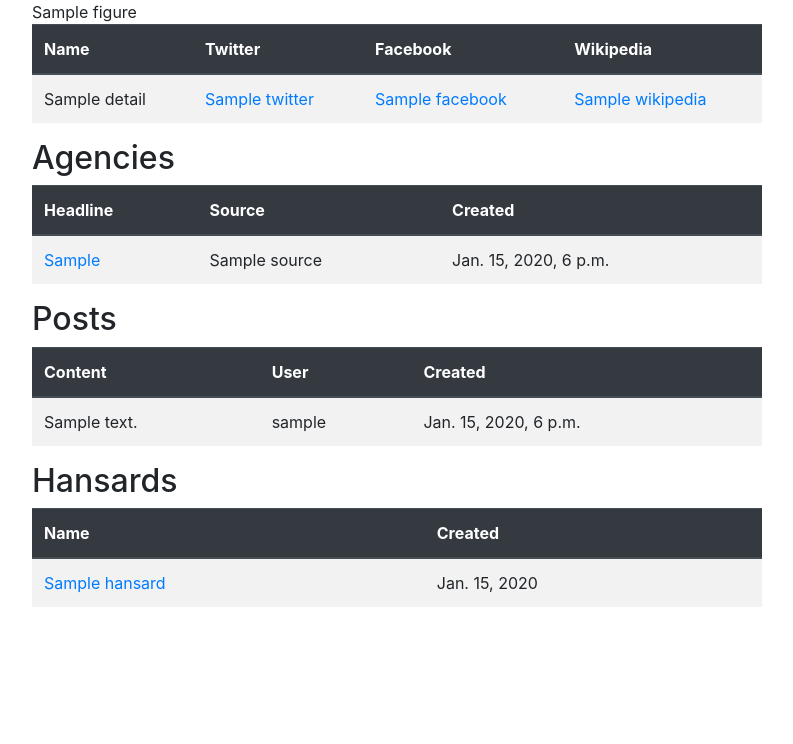
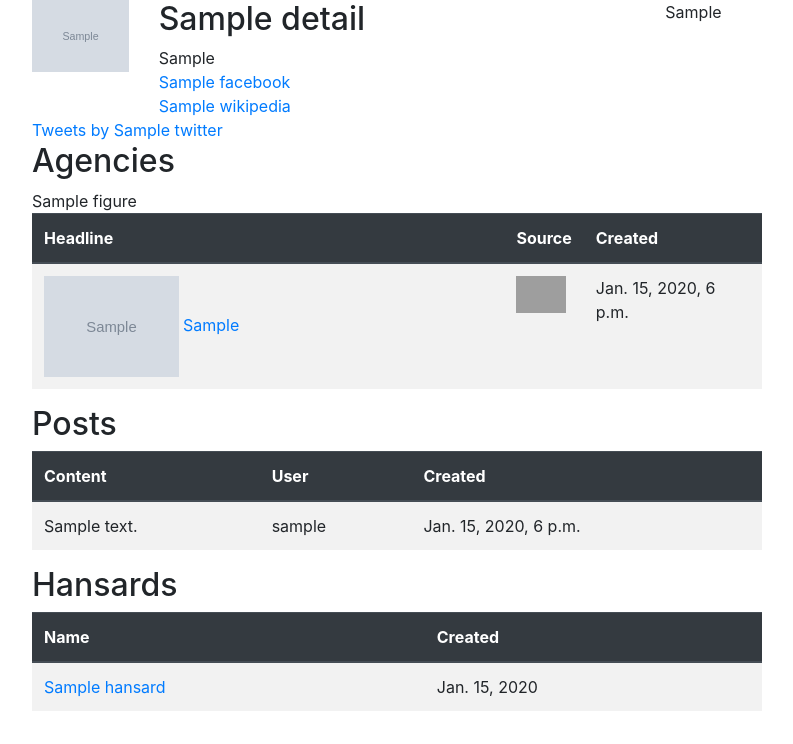
Before and after one commit to quiksilv/scrutiny, a Django app: template politicians/templates/politicians/view.html in a window 1280 px wide. Shown: the part 56-800 px from the top of the page, without its empty margins (243-1036 px from the left). Run offline with Django 3.2, Linux system fonts and the light colour scheme; tables that the repository leaves empty hold one stand-in row (values such as "Sample post"); the template is opened without the code that fills it: values that come from a table or form of the project are taken from there, most other values are stand-ins (such as "Sample title", 1, 10 or a date in 2020); grey boxes marked "Sample" are stand-in pictures; some libraries are stand-ins or nearby versions; grey boxes are pictures that could not be loaded.

Commit message:
experimental layout

```diff
--- a/agencies/management/commands/aggregator.py
+++ b/agencies/management/commands/aggregator.py
@@ -59,7 +59,11 @@ class Command(BaseCommand):
                                     entry.guid = entry.guid.split("=")[1]
                             if Agency.objects.filter(headline=entry.title, politician=Politician.objects.get(id=politician['id']), source=Source.objects.get(id=source['id']), guid=entry.guid).count() > 0:
                                 continue
-                            agency = Agency.objects.create(headline=entry.title, source=Source.objects.get(id=source['id']), published=entry.published, link=entry.link, guid=entry.guid)
+                            #get first image url
+                            soup = BeautifulSoup(entry.content[0].value, features="html.parser")
+                            first_image_url = soup.find('img')['src']
+
+                            agency = Agency.objects.create(headline=entry.title, source=Source.objects.get(id=source['id']), published=entry.published, link=entry.link, first_image_url=first_image_url, guid=entry.guid)
                             agency.save()
                             agency.politician.add(Politician.objects.get(id=politician['id']) )
                     else:
--- a/agencies/models.py
+++ b/agencies/models.py
@@ -13,7 +13,8 @@ class Agency(models.Model):
     headline = models.TextField(default="")
     source = models.ForeignKey(Source, on_delete=models.CASCADE)
     published = models.DateTimeField()
-    link = models.TextField(default="")
+    link = models.TextField(blank=True)
+    first_image_url = models.TextField(blank=True)
     guid = models.IntegerField(default=0)
     created = models.DateTimeField(auto_now=True)
     politician = models.ManyToManyField(Politician, blank=True)
--- a/politicians/models.py
+++ b/politicians/models.py
@@ -19,6 +19,7 @@ class Politician(models.Model):
     lastname = models.CharField(max_length=255)
     othername = models.CharField(max_length=255, blank=True)
     image_url = models.TextField(blank=True)
+    highest_education = models.CharField(max_length=255, blank=True)
     twitter = models.CharField(max_length=255, blank=True)
     facebook = models.CharField(max_length=255, blank=True)
     wikipedia = models.CharField(max_length=255, blank=True)
--- a/politicians/templates/politicians/view.html
+++ b/politicians/templates/politicians/view.html
@@ -1,29 +1,26 @@
 {% extends 'base.html' %}
 {% block content %}
 
+<div class="row">
+    <div class="col-md-2">
+        <img src="{{ details.image_url }}" width="100%" />
+    </div>
+    <div class="col-md-8">
+        {% load utils %}
+        <div> <h2>{{ details.name | human_readable }}</h2> </div>
+        <div> {{ details.highest_education }} </div>
+        <div> <a href="https://facebook.com/{{ details.facebook }}">{{ details.facebook }}</a> </div>
+        <div> <a href="https://en.wikipedia.org/wiki/{{ details.wikipedia }}">{{ details.wikipedia }}</a> </div>
+    </div>
+    <div class="col-md-2">
+        {{ details.performance_plot | safe }}
+    </div>
+</div>
+<a class="twitter-timeline" href="https://twitter.com/{{ details.twitter }}" data-tweet-limit="1">Tweets by {{ details.twitter }}</a> <script async src="https://platform.twitter.com/widgets.js" charset="utf-8"></script>
+<h2>Agencies</h2>
+
 {{ details.figure | safe }}
 
-<table class="table table-striped">
-    <thead class="thead-dark">
-        <tr>
-            <th scope="col">Name</th>
-            <th scope="col">Twitter</th>
-            <th scope="col">Facebook</th>
-            <th scope="col">Wikipedia</th>
-        </tr>
-    </thead>
-    <tbody>
-    <tr>
-        {% load utils %}
-        <td>{{ details.name | human_readable }}</td>
-        <td> <a href="https://twitter.com/{{ details.twitter }}">{{ details.twitter }}</a></td>
-        <td> <a href="https://facebook.com/{{ details.facebook }}">{{ details.facebook }}</a> </td>
-        <td> <a href="https://en.wikipedia.org/wiki/{{ details.wikipedia }}">{{ details.wikipedia }}</a> </td>
-    </tr>
-    </tbody>
-</table>
-
-<h2>Agencies</h2>
 <table class="table table-striped">
     <thead class="thead-dark">
         <tr>
@@ -35,8 +32,12 @@
     <tbody>
     {% for agency in agencies %}
     <tr>
-        <td><a href="{{ agency.link }}">{{ agency.headline }}</a></td>
-        <td>{{ agency.source }}</td>
+        <td>
+            <img src="{{ agency.first_image_url }}" width="30%" />
+            <a href="{{ agency.link }}">{{ agency.headline }}</a>
+        </td>
+        {% load static %}
+        <td><img src="{% get_media_prefix %}logos/{{ agency.source}}.png" width="50px"/></td>
         <td>{{ agency.published }}</td>
     </tr>
     {% endfor %}
--- a/politicians/views.py
+++ b/politicians/views.py
@@ -22,13 +22,16 @@ def search(request):
 def view(request, name):
     details = {}
     form = PostForm()
-    objs = Politician.objects.filter(name=name).values('id', 'name', 'twitter', 'facebook', 'wikipedia')
+    objs = Politician.objects.filter(name=name).values('id', 'name', 'image_url', 'highest_education', 'twitter', 'facebook', 'wikipedia')
     details['id'] = objs[0]['id']
     details['name'] = objs[0]['name']
+    details['image_url'] = objs[0]['image_url']
+    details['highest_education'] = objs[0]['highest_education']
     details['twitter'] = objs[0]['twitter']
     details['facebook'] = objs[0]['facebook']
     details['wikipedia'] = objs[0]['wikipedia']
     details['figure'] = Visualization.mentions(objs[0]['id'])
+    details['performance_plot'] = Visualization.barchart(objs[0]['id'])
 
     posts = Post.objects.filter(Q(politician__name__contains=name) ).order_by('-created')
     agencies = Agency.objects.filter(Q(politician__name=name) ).order_by('-created')
```
Also changed, not shown: visualizations/views.py (+23 -7 lines).
